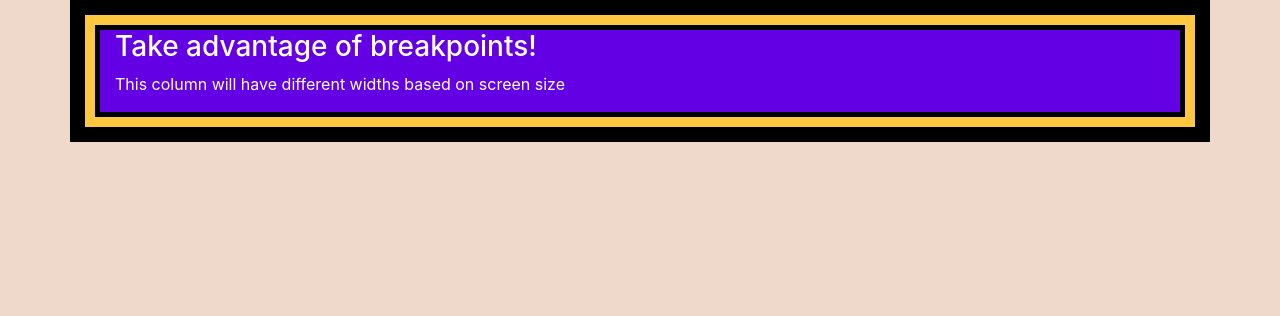
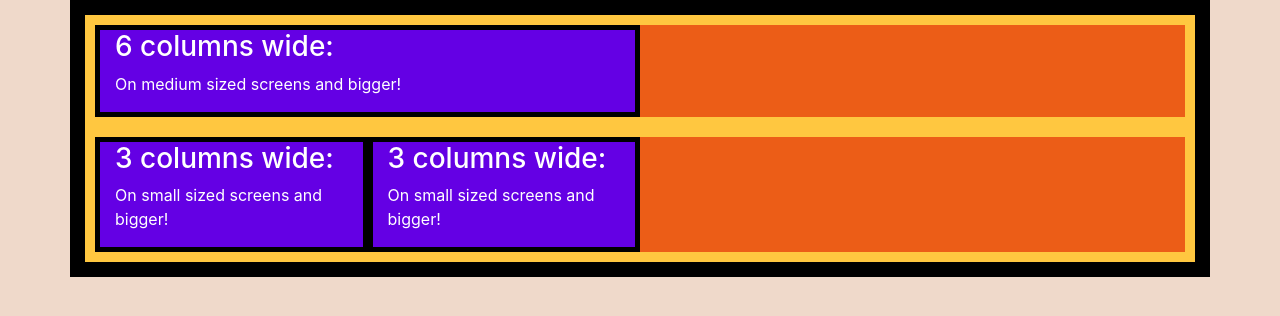
Before and after one commit to ARBUCHELI/BOOTSTRAP-BUCHELI-COURSE-BREAKPOINT-NAMING-CONVENTION, a plain HTML site: page index.html in a window 1280 px wide. Drawn offline with nearby package versions, Linux system fonts and the light colour scheme.

Commit message:
Update index.html

```diff
--- a/index.html
+++ b/index.html
@@ -5,15 +5,28 @@
     <meta name="viewport" content="width=device-width, initial-scale=1, shrink-to-fit=no">
     <link rel="stylesheet" href="https://stackpath.bootstrapcdn.com/bootstrap/4.1.3/css/bootstrap.min.css" integrity="sha384-MCw98/SFnGE8fJT3GXwEOngsV7Zt27NXFoaoApmYm81iuXoPkFOJwJ8ERdknLPMO" crossorigin="anonymous">
     <link rel="stylesheet" href="style.css" type="text/css">
-    <title>Combining Classes</title>
+    <title>Breakpoint Naming Convention</title>
   </head>
 
   <body>
     <div class="container">
+      <!-- First Row -->
       <div class="row">
-        <div class="col-12">
-          <h3>Take advantage of breakpoints!</h3>
-          <p>This column will have different widths based on screen size</p>
+        <div class="col-md-6">
+          <h3>6 columns wide:</h3>
+          <p>On medium sized screens and bigger!</p>
+        </div>
+      </div>
+
+      <!-- Second Row -->
+      <div class="row">
+        <div class="col-sm-3">
+          <h3>3 columns wide:</h3>
+          <p>On small sized screens and bigger!</p>
+        </div>
+        <div class="col-sm-3">
+          <h3>3 columns wide:</h3>
+          <p>On small sized screens and bigger!</p>
         </div>
       </div>
     </div>
```
